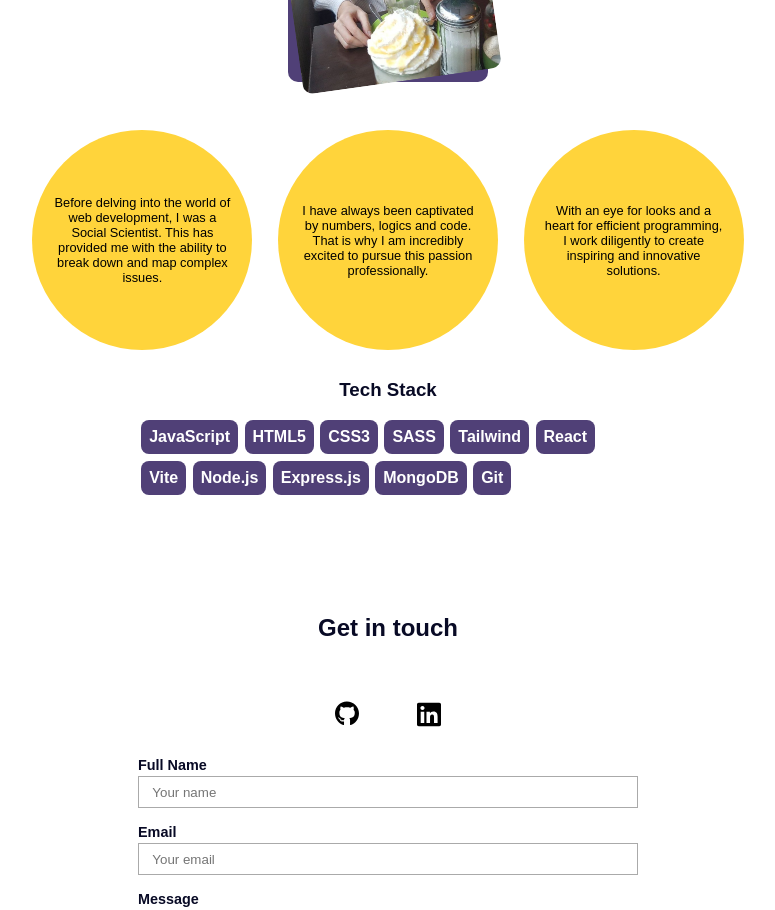
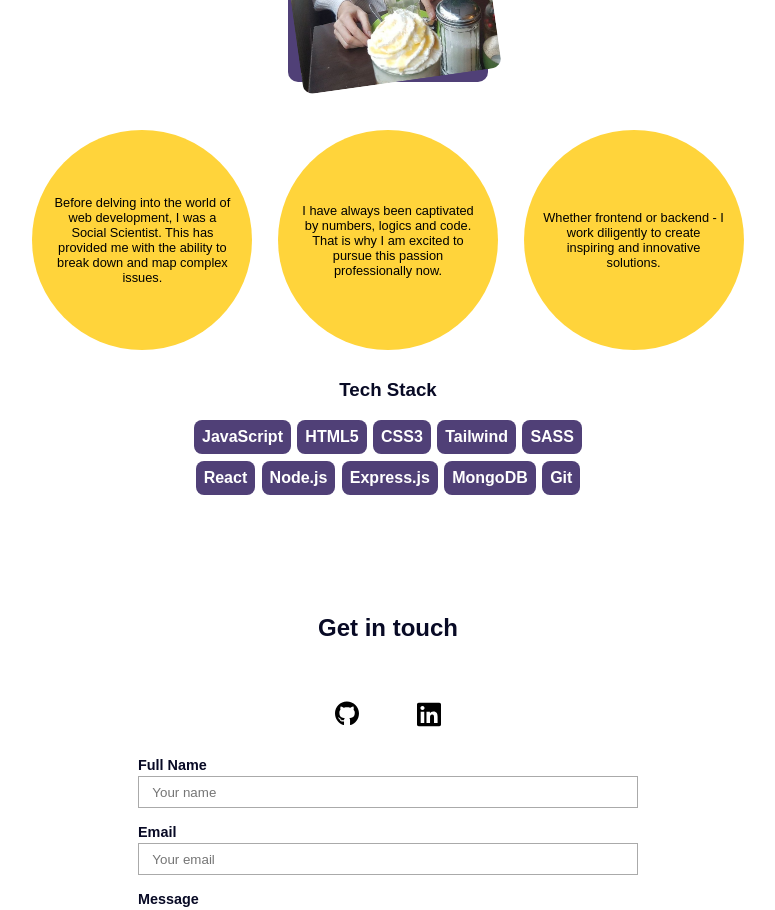
Before and after one commit to hannahnier/portfolio, a React (Vite) app: page / in a window 1280 px wide. Shown: the part 2560-3470 px from the top of the page, without its empty margins (252-1027 px from the left). Built offline with nearby package versions, Linux system fonts and the light colour scheme; a web font is replaced by a local one.

Commit message:
edit scrollToTop Button, minor content changes in About section

```diff
--- a/src/components/WorkItem.jsx
+++ b/src/components/WorkItem.jsx
@@ -14,7 +14,7 @@ const WorkItem = ({ url, name, techs, imgSrc, gitHub, subtitle }) => {
         <p>{subtitle}</p>
         <p>{techs}</p>
         <div className={style.links}>
-          <a href={gitHub} className={style.icon}>
+          <a href={gitHub} className={style.icon} target="_blank">
             <img src={iconGithub} alt="Github Icon" />
           </a>
           {name !== "TurboTyping" && (
--- a/src/layout/Layout.jsx
+++ b/src/layout/Layout.jsx
@@ -1,6 +1,8 @@
 import { Outlet } from "react-router-dom";
 import Header from "./Header";
 import { useEffect, useState } from "react";
+import styles from "../styles/layout.module.css";
+import arrowUp from "../assets/icons/arrowUp.svg";
 
 const Layout = () => {
   // scroll button for all pages:
@@ -26,11 +28,8 @@ const Layout = () => {
   return (
     <div>
       {showScrollButton && (
-        <button
-          onClick={scrollToTop}
-          style={{ position: "fixed", right: 0, bottom: 0, zIndex: 5 }}
-        >
-          Back to top
+        <button className={styles.scrollButton} onClick={scrollToTop}>
+          <img src={arrowUp} alt="icon for scrolling to top of page" />
         </button>
       )}
       <Header />
--- a/src/pages/AboutSection.jsx
+++ b/src/pages/AboutSection.jsx
@@ -8,10 +8,9 @@ const AboutSection = () => {
     "JavaScript",
     "HTML5",
     "CSS3",
+    "Tailwind",
     "SASS",
-    "Tailwind",
     "React",
-    "Vite",
     "Node.js",
     "Express.js",
     "MongoDB",
@@ -38,13 +37,13 @@ const AboutSection = () => {
           <Animated delay={0.2}>
             <p className={style.text}>
               I have always been captivated by numbers, logics and code. That is
-              why I am incredibly excited to pursue this passion professionally.
+              why I am excited to pursue this passion professionally now.
             </p>
           </Animated>
           <Animated delay={0.4}>
             <p className={style.text}>
-              With an eye for looks and a heart for efficient programming, I
-              work diligently to create inspiring and innovative solutions.
+              Whether frontend or backend - I work diligently to create
+              inspiring and innovative solutions.
             </p>
           </Animated>
         </div>
--- a/src/pages/ContactSection.jsx
+++ b/src/pages/ContactSection.jsx
@@ -3,7 +3,7 @@ import iconLinkedin from "../assets/icons/linkedin.svg";
 import iconGithub from "../assets/icons/github.svg";
 import Animated from "../components/Animated";
 import { useState } from "react";
-import { ClipLoader, PulseLoader } from "react-spinners";
+import { PulseLoader } from "react-spinners";
 
 const ContactSection = () => {
   const [formData, setFormData] = useState({
--- a/src/styles/about.module.css
+++ b/src/styles/about.module.css
@@ -64,9 +64,12 @@
 
 .techStackContainer {
   display: flex;
+  align-items: center;
+  justify-content: center;
   flex-wrap: wrap;
   max-width: 500px;
   margin: 1em;
+  padding: 0 40px;
 }
 
 .techStackContainer h4 {
--- a/src/styles/layout.module.css
+++ b/src/styles/layout.module.css
@@ -47,6 +47,26 @@ li a {
 
 .active {
   background-color: var(--primary);
+}
+
+/* Scroll button */
+
+.scrollButton {
+  position: fixed;
+  bottom: 20px;
+  right: 20px;
+  z-index: 5;
+  background-color: var(--primary);
+  color: var(--background);
+  border: none;
+  padding: 0.7em;
+  border-radius: 20%;
+  width: 40px;
+  height: 40px;
+  cursor: pointer;
+  display: flex;
+  align-items: center;
+  justify-content: center;
 }
 
 /* Toggle for Darkmode */
```
Also changed, not shown: src/assets/icons/arrowUp.svg (added), src/assets/work/screenshot_clockwork2.png (deleted).
